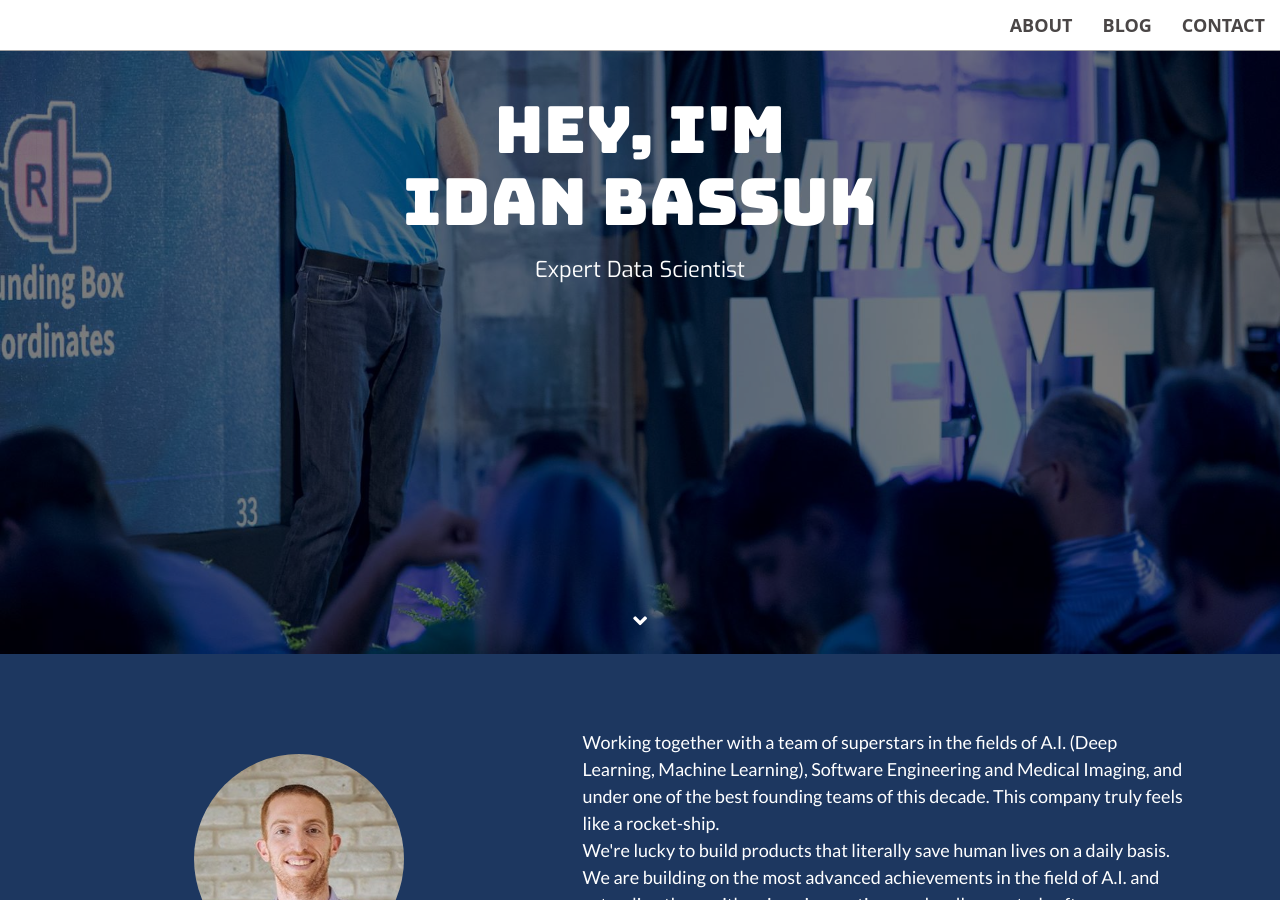
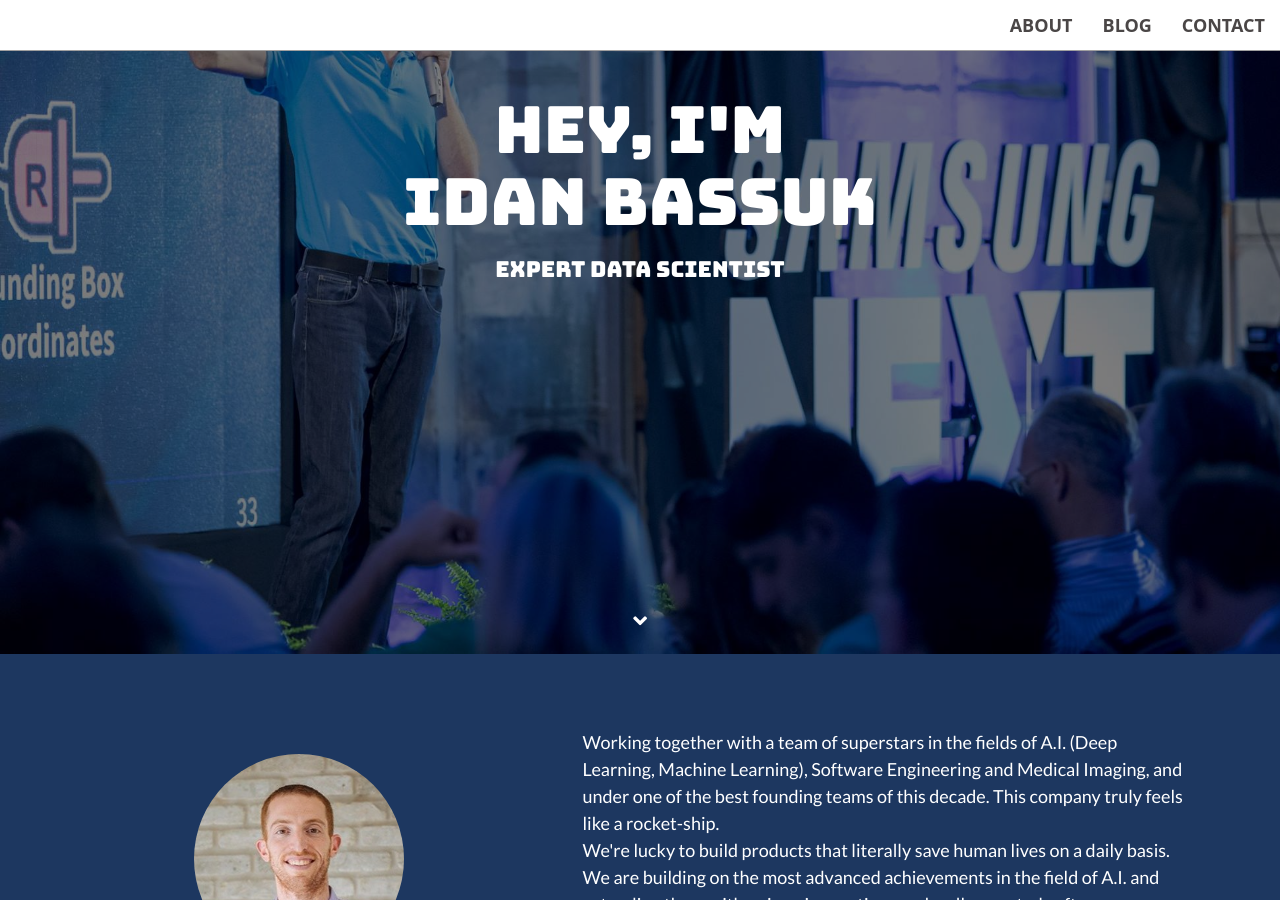
Before and after one commit to idan-bassuk/idan-bassuk.github.io, a Jekyll site: the page built from index.html, in a window 1280 px wide and 900 px high, scrolled down 246 px. Built offline with Jekyll 4.4.1, drawn with Linux system fonts in a browser that asks for light colours.

Commit message:
Update _base.scss

```diff
--- a/_sass/_base.scss
+++ b/_sass/_base.scss
@@ -79,9 +79,9 @@ a {
     &:focus { color: darken($theme-primary-light, 10%); }
 }
 
-h1 { font-family: 'Bungee', cursive; }
-h2 { font-family: 'Exo', sans-serif; }
-h3, h4, h5, h6 { font-family: 'Lato', sans-serif; }
+h1, h2  { font-family: 'Bungee', cursive; }
+h3, h4 { font-family: 'Exo', sans-serif; }
+h5, h6 { font-family: 'Lato', sans-serif; }
 
 p {
     font-size: 18px;
```
